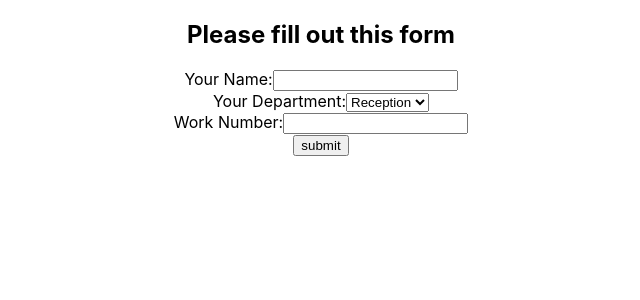
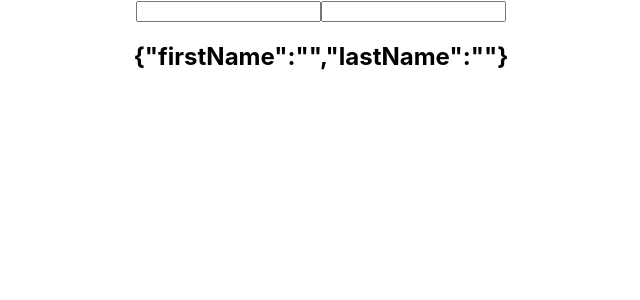
Before and after one commit to jax-parker/react2, a React (Create React App) app in the folder my-app/: page / in a window 1280 px wide. Shown: the top 300 px of the page, without its empty margins (319-959 px from the left). Built offline with nearby package versions, Linux system fonts and the light colour scheme.

Commit message:
use state with object and arrays

```diff
--- a/my-app/src/App.js
+++ b/my-app/src/App.js
@@ -1,11 +1,15 @@
 import "./App.css";
-import ControlledFormHooks1 from "./components/ControlledFormHooks1";
+// import StatefulGreetingWithPrevState from "./components/StatefulGreetingWithPrevState";
+// import HooksCounter from "./components/HooksCounter";
+import UseStateWithObjects from "./components/UseStateWithObjects";
 
 
 function App() {
   return <div className="App">
-      <ControlledFormHooks1 />
-    </div>;
+      {/* <StatefulGreetingWithPrevState />
+      <HooksCounter /> */}
+      <UseStateWithObjects />
+  </div>;
 }
 
 export default App;
--- a/my-app/src/components/ControlledFormHooks1.js
+++ /dev/null
@@ -1,63 +0,0 @@
-import React, { useState } from 'react'
-
-function ControlledFormHooks1() {
-
-    const [name, setName] = useState('')
-    const [dept, setDept] = useState('reception')
-    const [workno, setWorkno] = useState('')
-    const handleSubmit = (e) => {
-        e.preventDefault();
-        console.log(name, dept, workno);
-    }
-    return (
-        <div>
-            <h2>Please fill out this form</h2>
-
-            <form onSubmit={handleSubmit}>
-                <div>
-                    <label htmlFor="id-name">Your Name:</label>
-                    <input
-                        value={name}
-                        onChange={
-                            (e) => setName(e.target.value)
-                        }
-                        id='name'
-                        name='name'
-                        type='text'
-                    />
-                </div>
-                <div>
-                    <label htmlFor="id-dept">Your Department:</label>
-                    <select
-                        id="dept"
-                        name="dept"
-                        value={dept}
-                        onChange={
-                            (e) => setDept(e.target.value)
-                        }
-                    >
-                        <option value="reception">Reception</option>
-                        <option value="accounts">Accounts</option>
-                        <option value="workshop">Workshop</option>
-                    </select>
-                </div>
-                <div>
-                    <label htmlFor='id-workno'>Work Number:</label>
-                    <input
-                        value={workno}
-                        onChange={
-                            (e) => setWorkno(e.target.value)
-                        }
-                        id="workno"
-                        name="workno"
-                        type="text"
-                    />
-
-                </div>
-                <input type="submit" value="submit" />
-            </form >
-        </div >
-    )
-}
-
-export default ControlledFormHooks1
--- /dev/null
+++ b/my-app/src/components/UseStateWithObjects.js
@@ -0,0 +1,31 @@
+import React, { useState } from 'react'
+
+function UseStateWithObjects() {
+    const [name, setName] = useState({ firstName: "", lastName: "" });
+
+    return (
+        <div>
+            <form>
+                <input
+                    type="text"
+                    value={name.firstName}
+                    onChange={e => setName({
+                        ...name,
+                        firstName: e.target.value
+                    })}
+                />
+                <input
+                    type="text"
+                    value={name.lastName}
+                    onChange={e => setName({
+                        ...name,
+                        lastName: e.target.value
+                    })}
+                />
+                <h2>{JSON.stringify(name)}</h2>
+            </form>
+        </div>
+    )
+}
+
+export default UseStateWithObjects
```
Also changed, not shown: my-app/src/components/UseStateWithArrays.js (added, +26 -0 lines).
